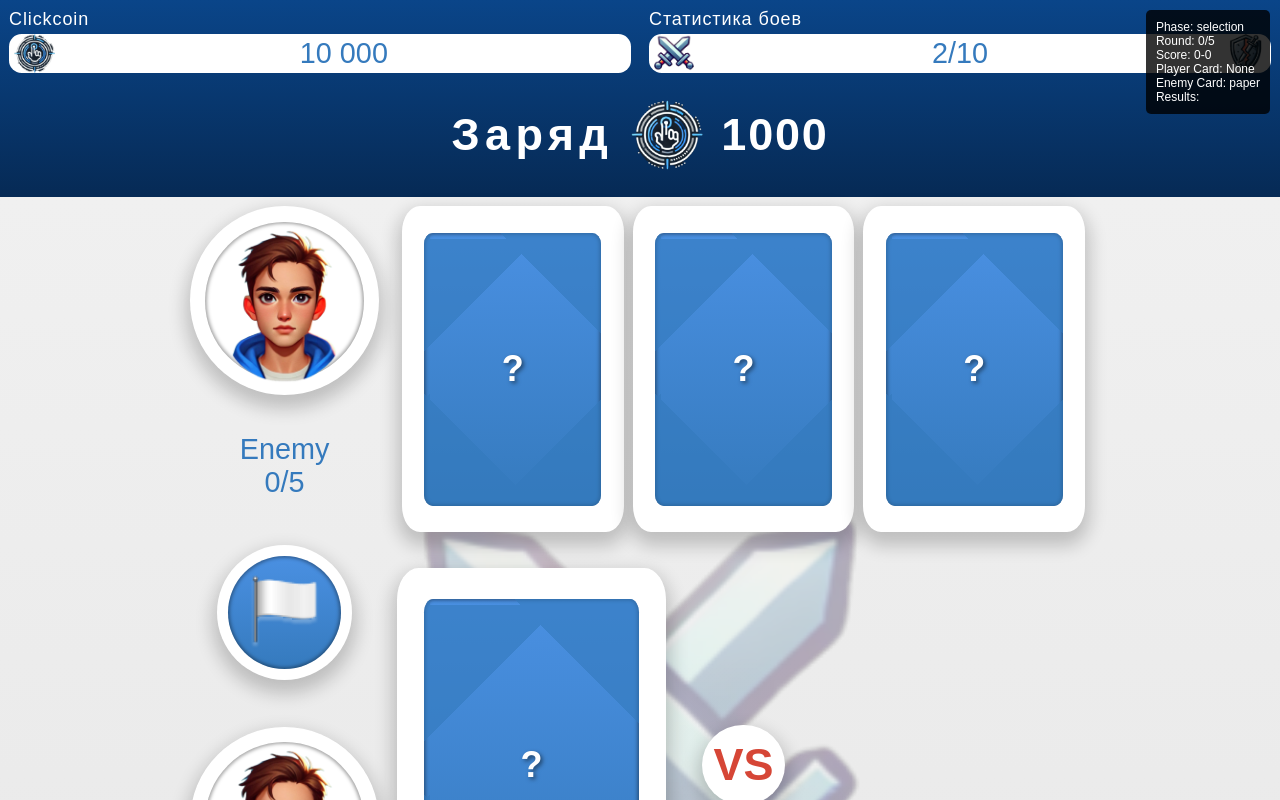
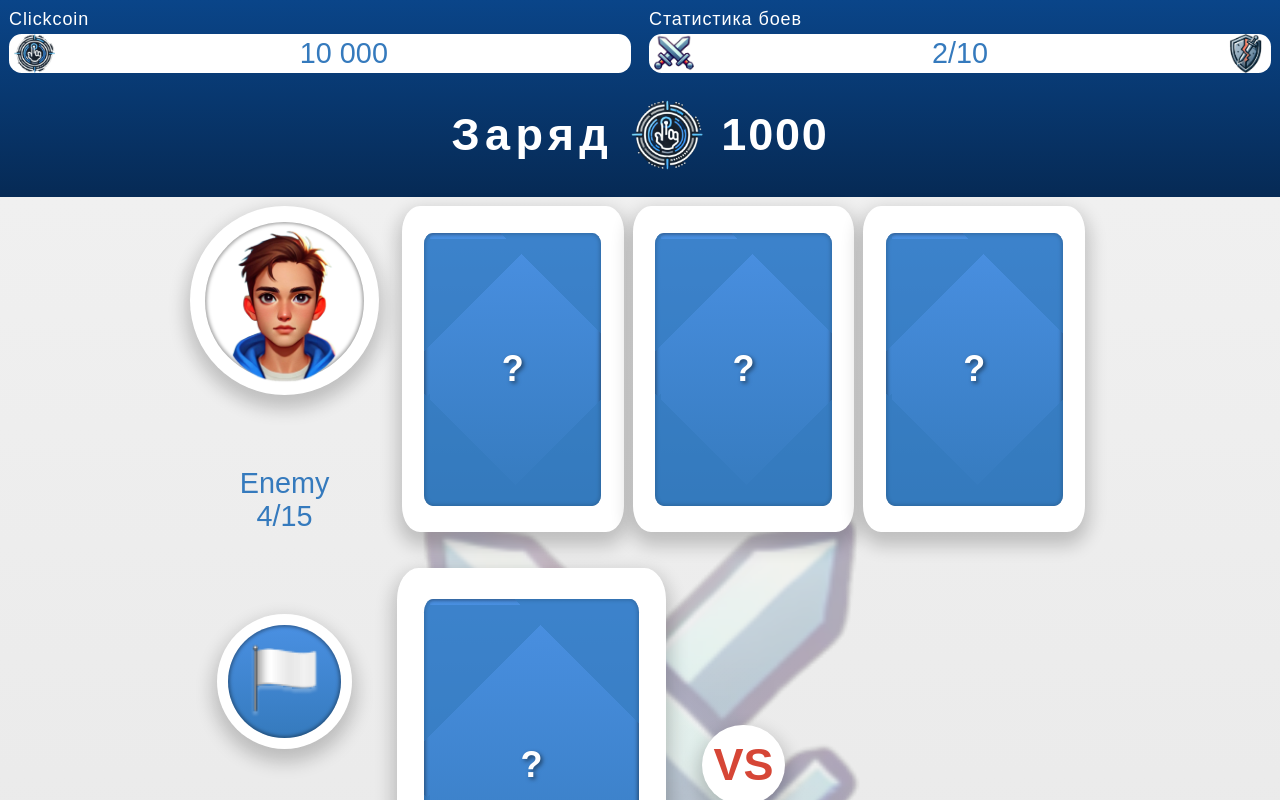
Before and after one commit to AlexandrGrankin/game-ui, a React (Create React App) app: page /battle in a window 1280 px wide. Shown: the top 800 px of the page. Built offline with nearby package versions, Linux system fonts and the light colour scheme; a web font is replaced by a local one.

Commit message:
Опасные изменения

```diff
--- a/src/constants/appConstants.js
+++ b/src/constants/appConstants.js
@@ -5,6 +5,7 @@ export const GRADIENTS = {
     ORANGE: 'orange',
     WHITE: 'white',
     GREEN: 'green',
+    RED_LOSE: 'red-lose', // Добавляем недостающую константу
     NONE: 'none'
 };
 
--- a/src/pages/BattlePage/BattlePage.jsx
+++ b/src/pages/BattlePage/BattlePage.jsx
@@ -12,7 +12,8 @@ import { useAppState } from '../../context/AppContext';
 const BattlePage = () => {
     const history = useHistory();
     const { createTimer, clearAllTimers } = useTimers();
-    const { actions } = useAppState();
+    const { actions, state } = useAppState();
+    const { battles } = state;
 
     // Состояние игры с 5 раундами
     const [gameState, setGameState] = useState({
@@ -73,17 +74,11 @@ const BattlePage = () => {
     // Функция выбора карты игроком
     const playerSelectCard = useCallback((cardId) => {
         if (gameState.selectedPlayerCard || gameState.phase !== 'selection') {
-            console.log('Player card selection blocked:', {
-                selectedCard: gameState.selectedPlayerCard,
-                phase: gameState.phase
-            });
             return;
         }
 
         const selectedCard = gameState.playerCards.find(card => card.id === cardId);
         if (!selectedCard) return;
-
-        console.log('Player selected card:', selectedCard);
 
         setGameState(prev => ({
             ...prev,
@@ -95,27 +90,18 @@ const BattlePage = () => {
 
     // Функция автоматического хода противника
     const enemyAutoMove = useCallback(() => {
-        console.log('Enemy auto move triggered');
-
         setGameState(prev => {
             if (prev.selectedEnemyCard || prev.phase !== 'selection') {
-                console.log('Enemy move blocked:', {
-                    selectedCard: prev.selectedEnemyCard,
-                    phase: prev.phase
-                });
                 return prev;
             }
 
             const availableCards = prev.enemyCards;
             if (availableCards.length === 0) {
-                console.log('No available cards for enemy');
                 return prev;
             }
 
             const randomIndex = Math.floor(Math.random() * availableCards.length);
             const selectedCard = availableCards[randomIndex];
-
-            console.log('Enemy selected card:', selectedCard);
 
             return {
                 ...prev,
@@ -129,7 +115,6 @@ const BattlePage = () => {
     // Проверка готовности к раскрытию карт
     useEffect(() => {
         if (gameState.selectedEnemyCard && gameState.selectedPlayerCard && gameState.phase === 'selection') {
-            console.log('Both cards selected, starting reveal phase');
             setGameState(prev => ({ ...prev, phase: 'reveal' }));
         }
     }, [gameState.selectedEnemyCard, gameState.selectedPlayerCard, gameState.phase]);
@@ -141,8 +126,6 @@ const BattlePage = () => {
             gameState.selectedPlayerCard &&
             !gameState.isFlipping) {
 
-            console.log('Starting card reveal animation');
-
             // Очищаем таймер автохода если он есть
             if (gameState.enemyTimerId) {
                 clearTimeout(gameState.enemyTimerId);
@@ -153,7 +136,6 @@ const BattlePage = () => {
 
             // Открываем карту противника через 0.75 секунды
             createTimer(() => {
-                console.log('Revealing enemy card');
                 setGameState(prev => ({
                     ...prev,
                     cardRevealed: { ...prev.cardRevealed, enemy: true }
@@ -164,7 +146,6 @@ const BattlePage = () => {
             createTimer(() => {
                 setGameState(prev => {
                     const result = determineWinner(prev.selectedPlayerCard, prev.selectedEnemyCard);
-                    console.log('Round result:', result);
 
                     const newScore = { ...prev.gameScore };
                     if (result === 'win') newScore.player++;
@@ -191,15 +172,11 @@ const BattlePage = () => {
     // Обработка завершения раунда
     useEffect(() => {
         if (gameState.phase === 'roundResult') {
-            console.log('Round completed, showing result for 3 seconds');
-
             createTimer(() => {
                 if (gameState.currentRound >= 5) {
                     // Игра закончена
                     const finalResult = gameState.gameScore.player > gameState.gameScore.enemy ? 'win' :
                         gameState.gameScore.player < gameState.gameScore.enemy ? 'lose' : 'draw';
-
-                    console.log('Game completed, final result:', finalResult);
 
                     setGameState(prev => ({
                         ...prev,
@@ -208,15 +185,19 @@ const BattlePage = () => {
                         showGameResultModal: true
                     }));
 
-                    // Обновляем статистику в контексте
+                    // Обновляем статистику и ВСЕГДА списываем бой
                     if (finalResult === 'win') {
                         actions.handleBattleWin({ coinsWon: 1000, expGained: 50 });
                     } else if (finalResult === 'lose') {
                         actions.handleBattleLose({ expLost: 10 });
+                    } else {
+                        // При ничьей просто списываем бой без изменения статистики
+                        actions.updateBattles({
+                            available: Math.max(0, battles.available - 1)
+                        });
                     }
                 } else {
                     // Следующий раунд
-                    console.log('Starting next round');
                     startNewRound();
                 }
             }, 3000);
@@ -225,8 +206,6 @@ const BattlePage = () => {
 
     // Старт нового раунда
     const startNewRound = useCallback(() => {
-        console.log('Starting new round');
-
         setGameState(prev => ({
             ...prev,
             selectedEnemyCard: null,
@@ -239,11 +218,10 @@ const BattlePage = () => {
             enemyTimerId: null
         }));
 
-        // Запускаем таймер автохода противника через 5 секунд
+        // Запускаем таймер автохода противника через 2 секунды
         const timerId = createTimer(() => {
-            console.log('Enemy timer triggered after 5 seconds');
             enemyAutoMove();
-        }, 5000);
+        }, 2000);
 
         setGameState(prev => ({
             ...prev,
@@ -253,14 +231,9 @@ const BattlePage = () => {
 
     // Инициализация игры при монтировании
     useEffect(() => {
-        console.log('Game initialized');
         startNewRound();
-
-        return () => {
-            console.log('Cleaning up timers');
-            clearAllTimers();
-        };
-    }, []);
+        return () => clearAllTimers();
+    }, [startNewRound, clearAllTimers]);
 
     // Возврат в главное меню
     const handleBackToHome = useCallback(() => {
@@ -338,7 +311,7 @@ const BattlePage = () => {
                             />
                             <div>
                                 <div className="value">Enemy</div>
-                                <div className="value">{gameState.gameScore.enemy}/5</div>
+                                <div className="value">4/15</div>
                             </div>
                             <div className="lose-button">
                                 <InteractiveBorderCircle
@@ -354,10 +327,6 @@ const BattlePage = () => {
                                 iconName={ICONS.AVATAR}
                                 boxShadow={BOX_SHADOW.BLACK}
                             />
-                            <div>
-                                <div className="value">Player</div>
-                                <div className="value">{gameState.gameScore.player}/5</div>
-                            </div>
                         </div>
 
                         <div className="battle-fight-card-section">
@@ -432,28 +401,6 @@ const BattlePage = () => {
                             );
                         })}
                     </div>
-
-                    {/* Debug информация (можно убрать в продакшене) */}
-                    {process.env.NODE_ENV === 'development' && (
-                        <div style={{
-                            position: 'fixed',
-                            top: '10px',
-                            right: '10px',
-                            background: 'rgba(0,0,0,0.8)',
-                            color: 'white',
-                            padding: '10px',
-                            borderRadius: '5px',
-                            fontSize: '12px',
-                            maxWidth: '200px'
-                        }}>
-                            <div>Phase: {gameState.phase}</div>
-                            <div>Round: {gameState.currentRound}/5</div>
-                            <div>Score: {gameState.gameScore.player}-{gameState.gameScore.enemy}</div>
-                            <div>Player Card: {gameState.selectedPlayerCard?.icon || 'None'}</div>
-                            <div>Enemy Card: {gameState.selectedEnemyCard?.icon || 'None'}</div>
-                            <div>Results: {gameState.roundResults.join(', ')}</div>
-                        </div>
-                    )}
                 </div>
             </div>
 
```
